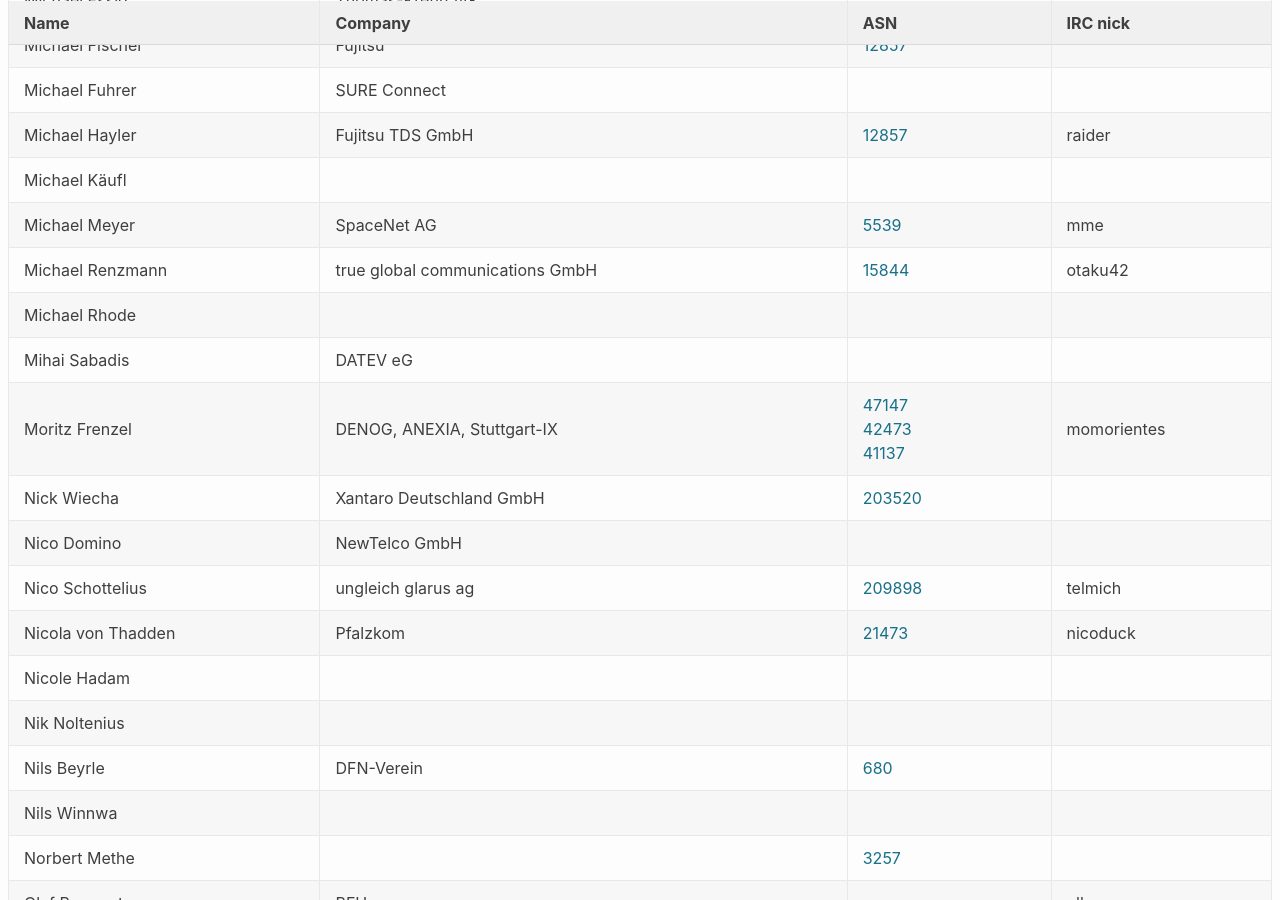
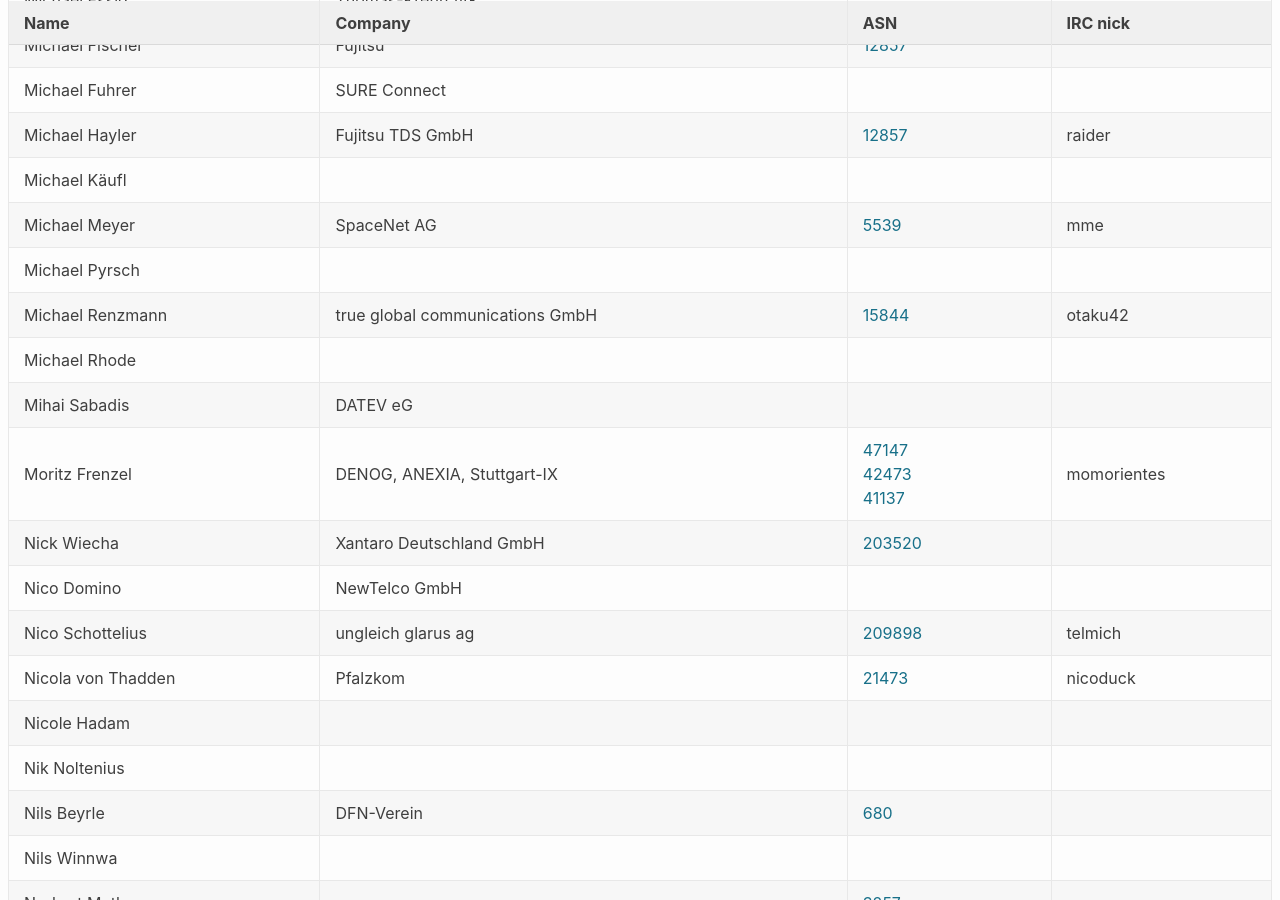
Before and after one commit to denog/pretix-attendeelist, a Jekyll site: the page built from index.markdown, in a window 1280 px wide and 900 px high, scrolled down 9946 px. Built offline with Jekyll 4.4.1, drawn with Linux system fonts in a browser that asks for light colours.

Commit message:
Latest data: Wed Oct 21 15:27:46 UTC 2020

```diff
--- a/_data/attendees.json
+++ b/_data/attendees.json
@@ -1266,6 +1266,12 @@
     "asn": "5539"
   },
   {
+    "name": "Michael Pyrsch",
+    "company": null,
+    "irc": null,
+    "asn": null
+  },
+  {
     "name": "Michael Renzmann",
     "company": "true global communications GmbH",
     "irc": "otaku42",
```
